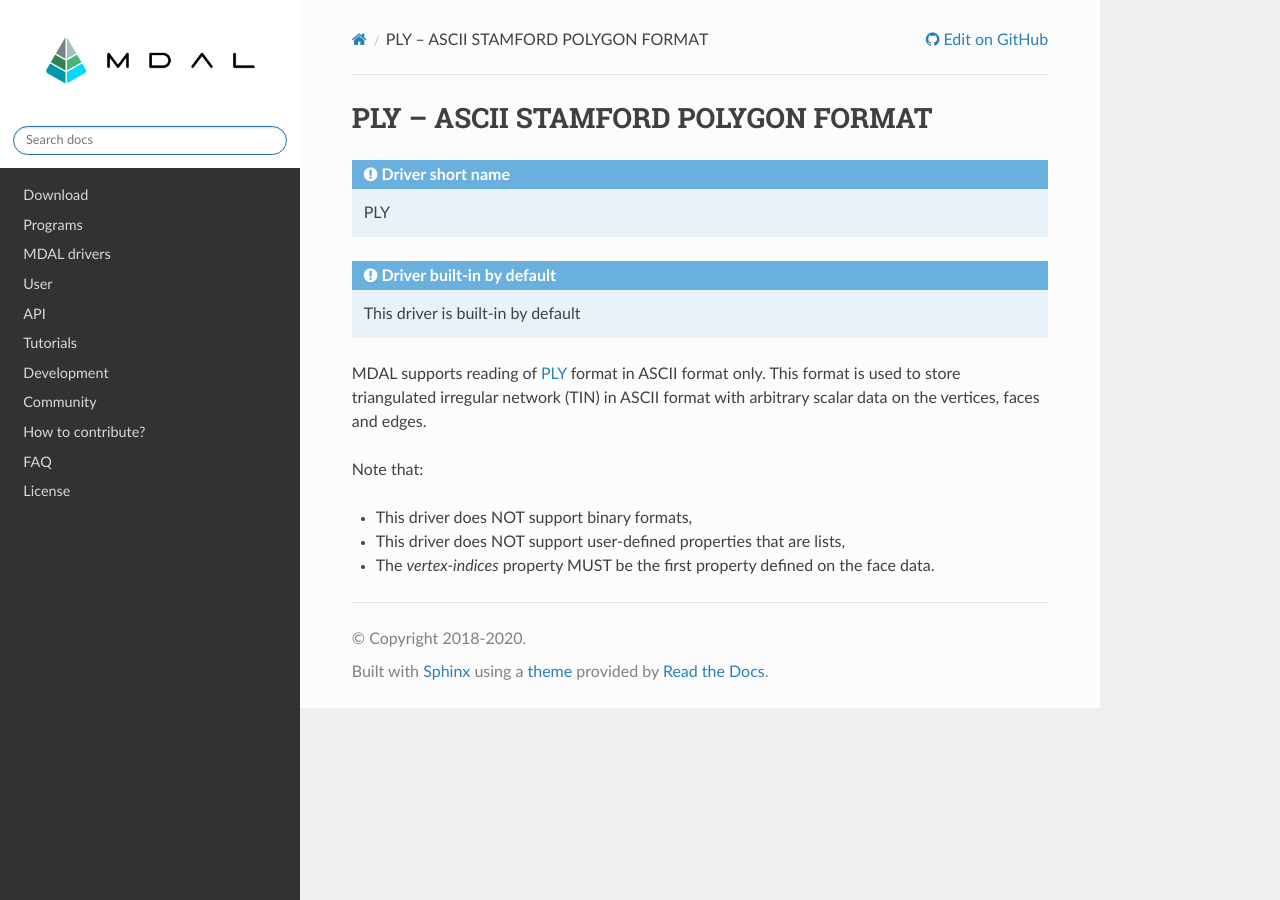
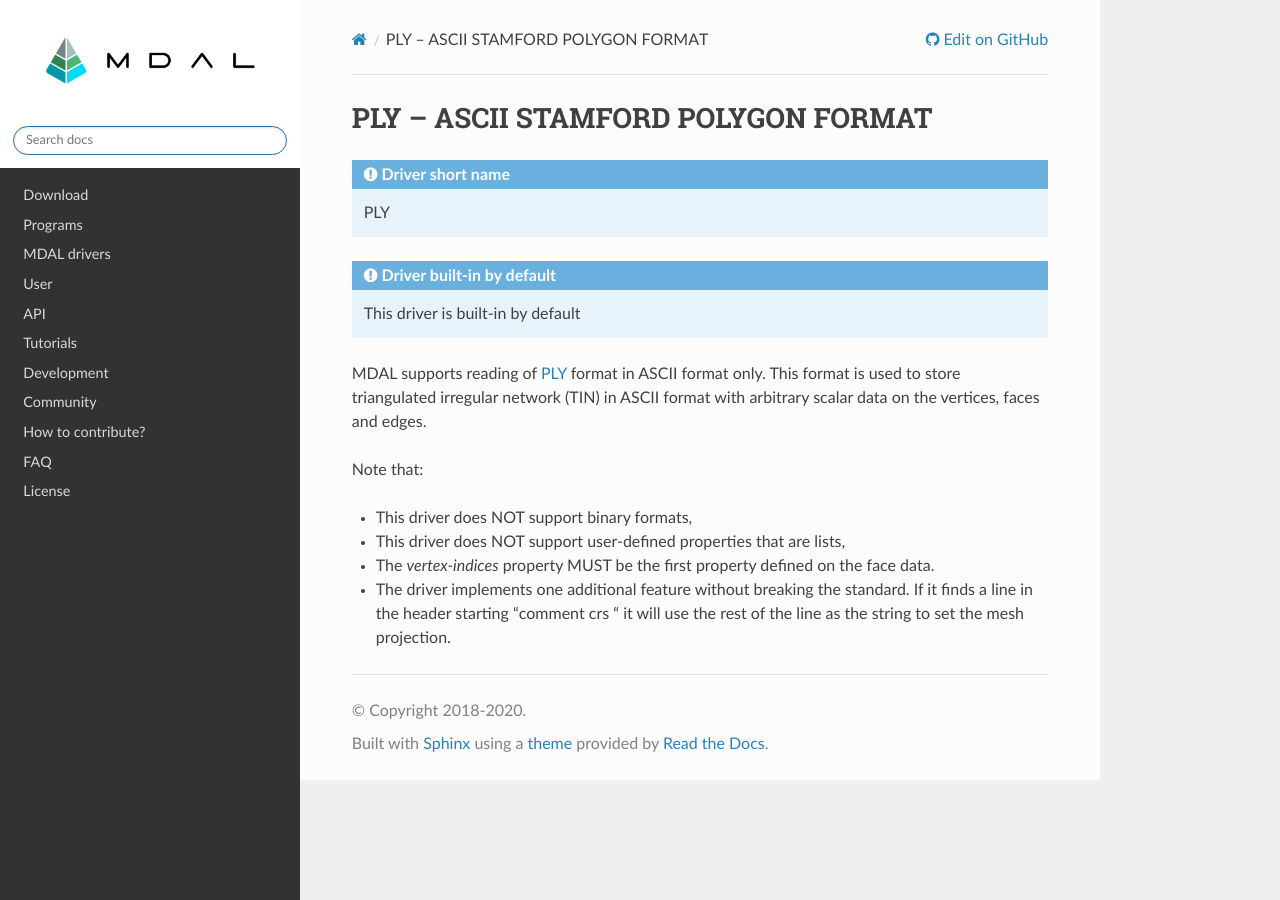
Before and after one commit to lutraconsulting/MDAL, a Sphinx documentation site: the page built from docs/source/drivers/ply.rst, in a window 1280 px wide. Built offline with Sphinx 7.4.7, drawn with Linux system fonts in a browser that asks for light colours.

Commit message:
Update ply.rst

```diff
--- a/docs/source/drivers/ply.rst
+++ b/docs/source/drivers/ply.rst
@@ -15,5 +15,6 @@ Note that:
 - This driver does NOT support binary formats,
 - This driver does NOT support user-defined properties that are lists,
 - The `vertex-indices` property MUST be the first property defined on the face data.
+- The driver implements one additional feature without breaking the standard. If it finds a line in the header starting "comment crs " it will use the rest of the line as the string to set the mesh projection.
 
 .. _PLY: https://en.wikipedia.org/wiki/PLY_(file_format)
```
